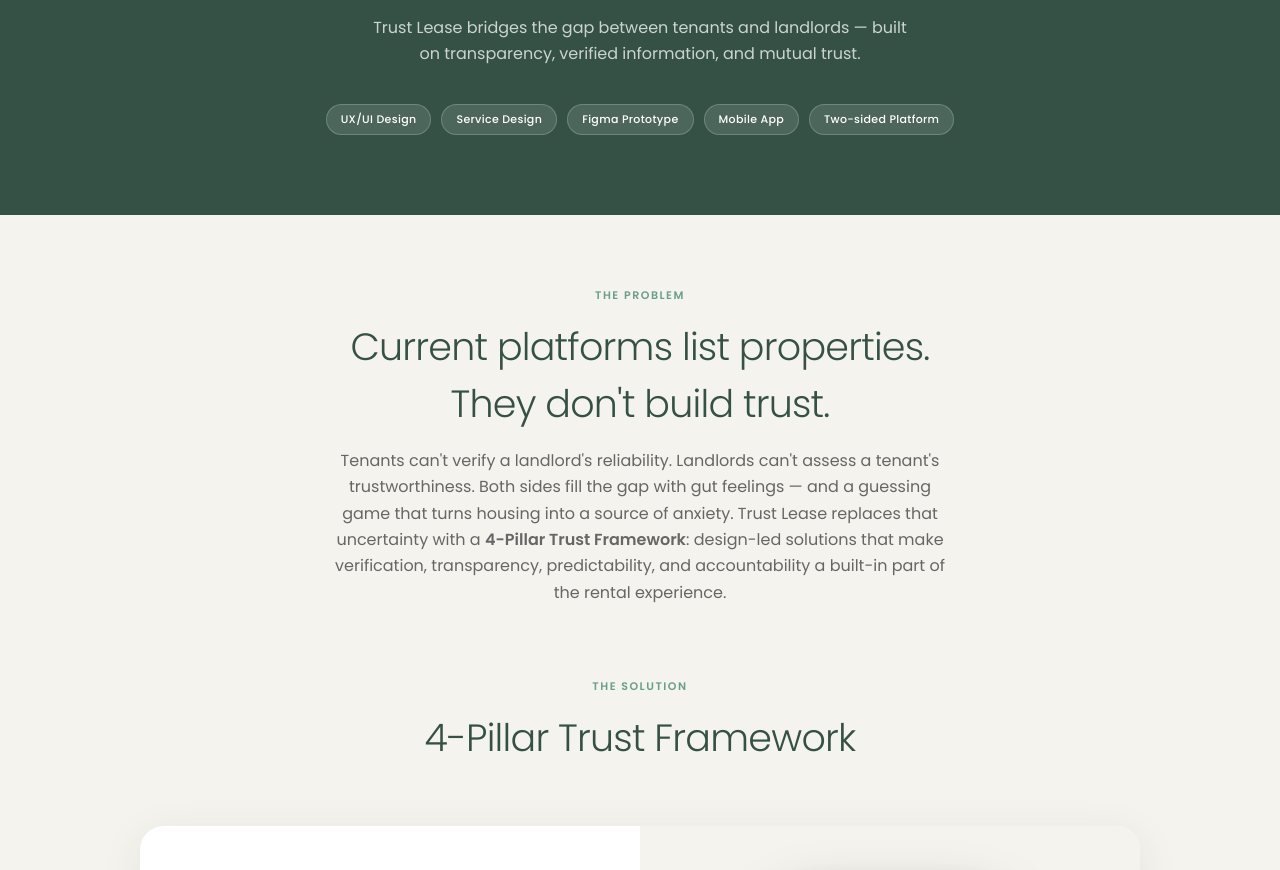
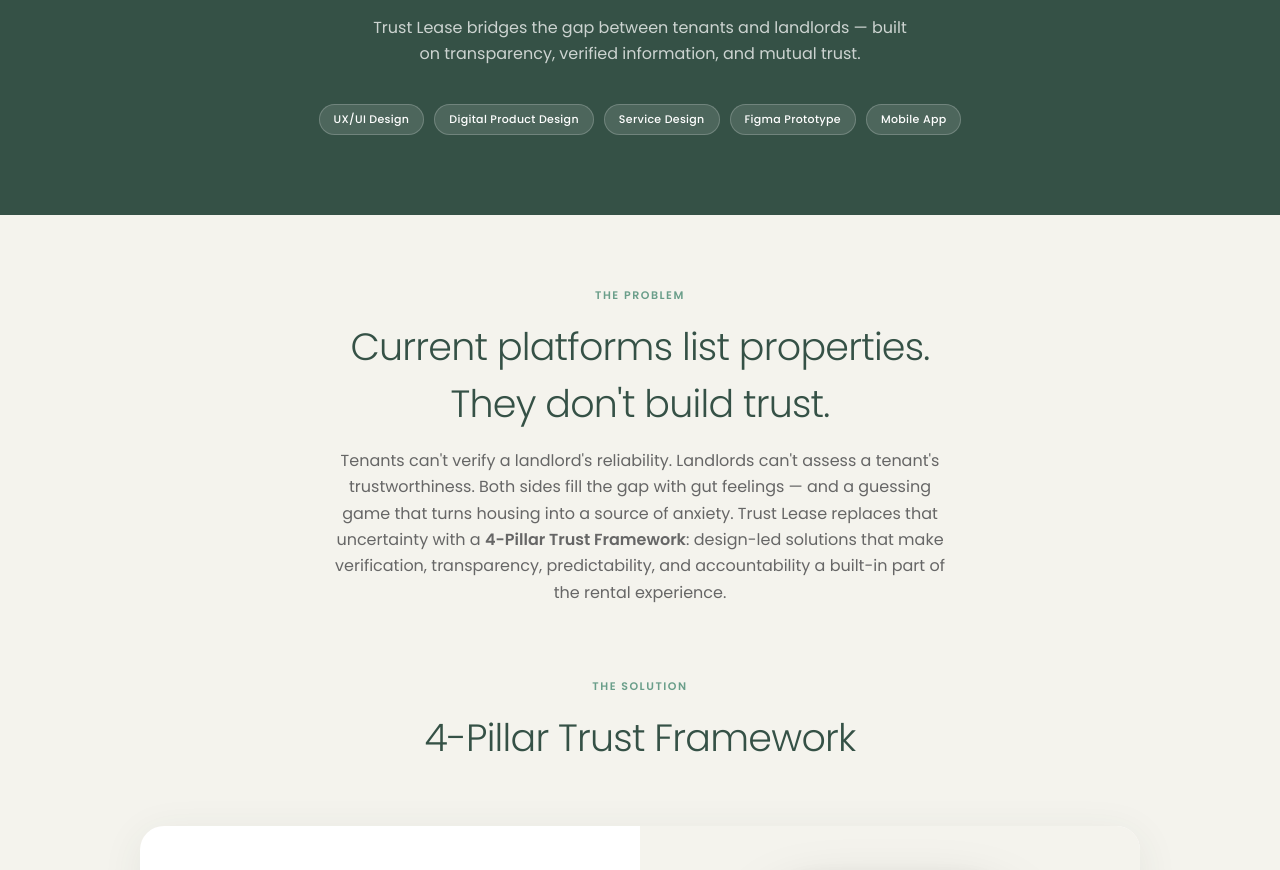
Before and after one commit to jiinstudio/trustlease, a plain HTML site: page index.html in a window 1280 px wide. Shown: the part 948-1818 px from the top of the page. Drawn offline with Linux system fonts and the light colour scheme.

Commit message:
Update index.html

```diff
--- a/index.html
+++ b/index.html
@@ -756,10 +756,10 @@
   <p>Trust Lease bridges the gap between tenants and landlords — built on transparency, verified information, and mutual trust.</p>
   <div class="pill-row">
     <span class="pill">UX/UI Design</span>
+    <span class="pill">Digital Product Design</span>
     <span class="pill">Service Design</span>
     <span class="pill">Figma Prototype</span>
     <span class="pill">Mobile App</span>
-    <span class="pill">Two-sided Platform</span>
   </div>
 </section>
 
```
